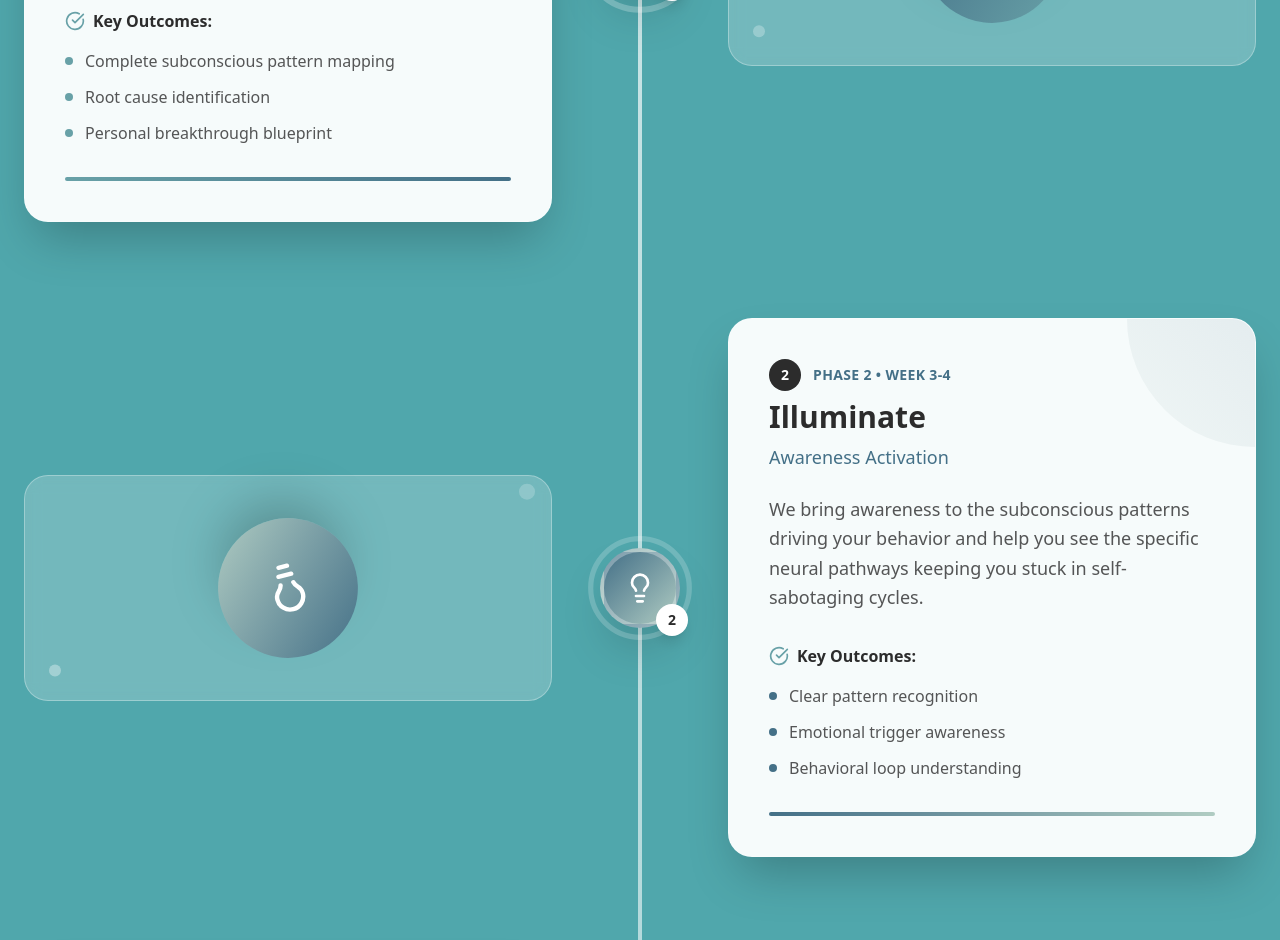
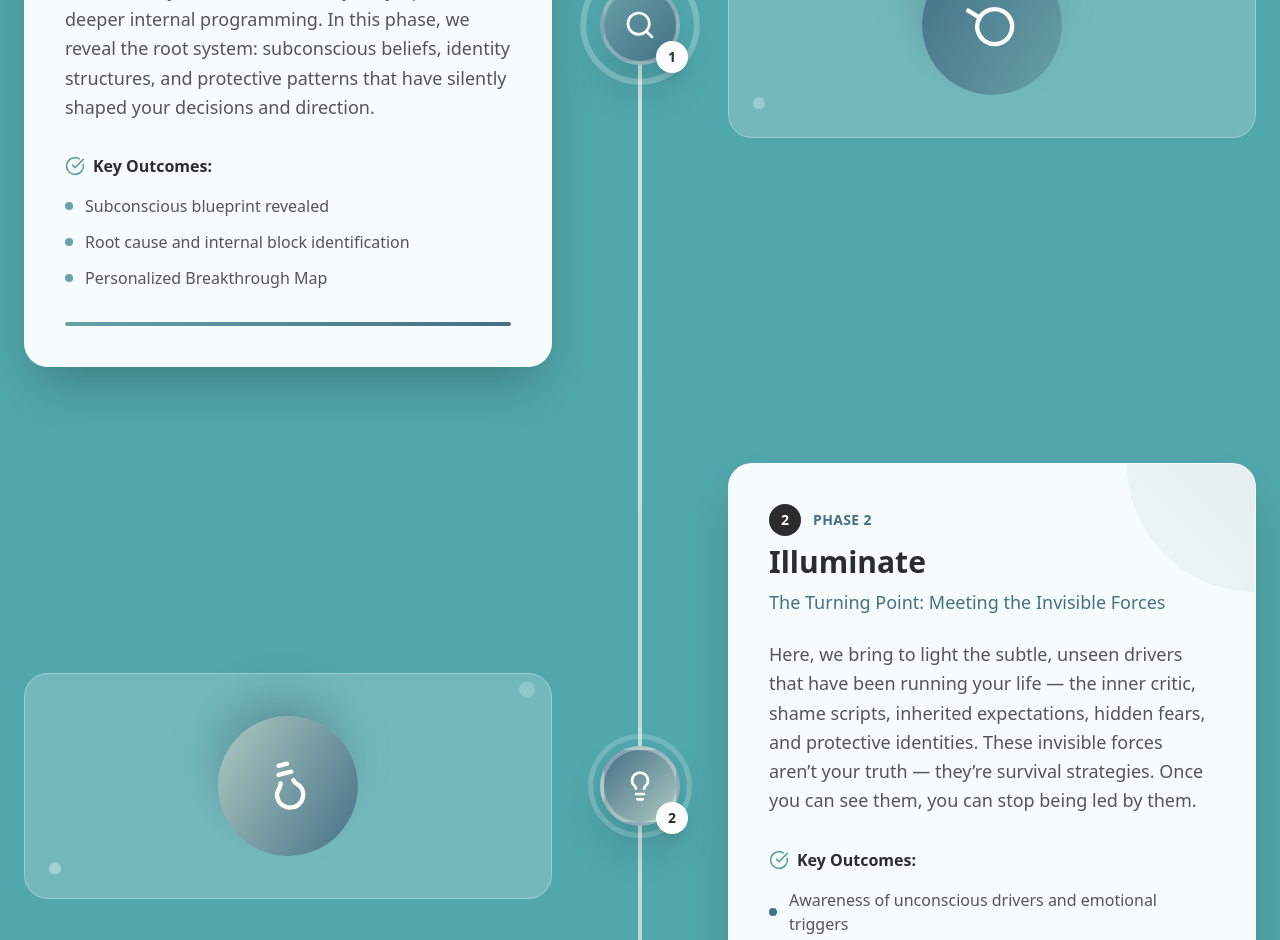
Before and after one commit to hmweb77/breakthough-website, a Next.js app: page / in a window 1280 px wide. Shown: the part 11060-12000 px from the top of the page. Built offline with nearby package versions, Linux system fonts and the light colour scheme.

Commit message:
updating copywriting v3

```diff
--- a/src/components/Home/About.jsx
+++ b/src/components/Home/About.jsx
@@ -28,7 +28,7 @@ const About = () => {
           viewport={{ once: true }}
         >
           <img
-            src="https://images.unsplash.com/photo-1573497019940-1c28c88b4f3e?ixlib=rb-4.0.3&ixid=MnwxMjA3fDB8MHxwaG90by1wYWdlfHx8fGVufDB8fHx8&auto=format&fit=crop&w=600&h=700"
+            src="/aboutIMG.png"
             alt="Coach portrait"
             className="w-full h-auto rounded-xl shadow-lg object-cover"
           />
@@ -47,17 +47,23 @@ const About = () => {
             Meet Your Guide
           </h2>
 
-          <p className="mt-6 text-[#555] text-base leading-relaxed">
-            With over 15 years of experience in personal development and transformational coaching, I’ve helped hundreds of professionals, entrepreneurs, and individuals break through limitations and achieve unprecedented success.
-          </p>
-          <p className="mt-4 text-[#555] text-base leading-relaxed">
-            My approach combines proven psychological frameworks, neuroscience-based techniques, and practical strategies that create lasting change. I believe that everyone has untapped potential waiting to be unleashed.
-          </p>
+          <p className="mt-6 text-[#2C2C2C]/90 text-base leading-relaxed">
+  Known as <em>The Breakthrough Architect</em>, <span className="font-semibold">Kasia Szczesniak</span> guides high-level leaders through <span className="font-semibold">transformational experiences</span> that dismantle <span className="font-semibold">deep resistance</span> and rewire their <span className="font-semibold">internal operating system</span> for aligned <span className="font-semibold">power, clarity, and success</span>.
+</p>
+
+<p className="mt-4 text-[#2C2C2C]/90 text-base leading-relaxed">
+  Backed by <span className="font-semibold">neuroscience, NLP</span>, and <span className="font-semibold">subconscious reprogramming</span>, her work fuses <em>ancient wisdom</em> with <em>modern science</em> to create <span className="font-semibold">rapid, embodied change</span> across <span className="font-semibold">identity, behavior, and results</span>.
+</p>
+
+<p className="mt-4 text-[#2C2C2C]/90 text-base leading-relaxed">
+  Kasia doesn’t offer <em>surface-level shifts</em> – she <span className="font-semibold">architects breakthroughs and transformation from the inside out</span>.
+</p>
+
 
           {/* Certification & Feature Columns */}
-          <div className="mt-10 grid grid-cols-1 md:grid-cols-2 gap-8">
+          {/* <div className="mt-10 grid grid-cols-1 md:grid-cols-2 gap-8"> */}
             {/* Certifications */}
-            <div>
+            {/* <div>
               <h4 className="text-[#2C2C2C] text-lg font-semibold mb-3">Certifications</h4>
               <ul className="space-y-3">
                 {certifications.map((cert, index) => (
@@ -67,10 +73,10 @@ const About = () => {
                   </li>
                 ))}
               </ul>
-            </div>
+            </div> */}
 
             {/* Featured In */}
-            <div>
+            {/* <div>
               <h4 className="text-[#2C2C2C] text-lg font-semibold mb-3">Featured In</h4>
               <ul className="space-y-3">
                 {features.map((feature, index) => (
@@ -80,8 +86,8 @@ const About = () => {
                   </li>
                 ))}
               </ul>
-            </div>
-          </div>
+            </div> */}
+          {/* </div> */}
         </motion.div>
       </div>
     </section>
--- a/src/components/Home/Process.jsx
+++ b/src/components/Home/Process.jsx
@@ -6,13 +6,12 @@ const steps = [
   {
     number: 1,
     title: "Uncover",
-    subtitle: "Deep Discovery Phase",
-    description: "We identify your specific internal blocks using proprietary assessment methods that go beyond traditional coaching approaches to uncover what's been holding you back.",
-    duration: "Week 1-2",
+    subtitle: "Freedom From: Survival Patterns & Painful Conditioning",
+    description: "You begin here — in the tension of what’s no longer working. Whether it’s procrastination, overachievement, people-pleasing, or burnout, these aren’t just behaviors — they’re symptoms of deeper internal programming. In this phase, we reveal the root system: subconscious beliefs, identity structures, and protective patterns that have silently shaped your decisions and direction.",
     outcomes: [
-      "Complete subconscious pattern mapping",
-      "Root cause identification",
-      "Personal breakthrough blueprint"
+      "Subconscious blueprint revealed",
+      "Root cause and internal block identification",
+      "Personalized Breakthrough Map"
     ],
     icon: Search,
     gradient: "from-[#68A1A7] to-[#447087]",
@@ -21,13 +20,12 @@ const steps = [
   {
     number: 2,
     title: "Illuminate",
-    subtitle: "Awareness Activation",
-    description: "We bring awareness to the subconscious patterns driving your behavior and help you see the specific neural pathways keeping you stuck in self-sabotaging cycles.",
-    duration: "Week 3-4",
+    subtitle: "The Turning Point: Meeting the Invisible Forces",
+    description: " Here, we bring to light the subtle, unseen drivers that have been running your life — the inner critic, shame scripts, inherited expectations, hidden fears, and protective identities. These invisible forces aren’t your truth — they’re survival strategies. Once you can see them, you can stop being led by them.",
     outcomes: [
-      "Clear pattern recognition",
-      "Emotional trigger awareness",
-      "Behavioral loop understanding"
+      "Awareness of unconscious drivers and emotional triggers",
+      "Deconstruction of protective patterns and subconscious rules",
+      "Clarity and conscious choice begins to emerge"
     ],
     icon: Lightbulb,
     gradient: "from-[#447087] to-[#B0CCC2]",
@@ -36,13 +34,12 @@ const steps = [
   {
     number: 3,
     title: "Rewire",
-    subtitle: "Neural Transformation",
-    description: "Using advanced neuroplasticity techniques, we help you release old patterns and create new neural pathways that support your desired outcomes and identity.",
-    duration: "Week 5-8",
+    subtitle: "Freedom To: Repatterning Identity & Choosing Powerfully",
+    description: "Now that the hidden forces have been named, we dissolve their grip. Using advanced neuroplasticity and subconscious reprogramming tools, we interrupt old neural loops and build new internal pathways that align with who you are becoming.You stop reacting from the past — and start creating from power.",
     outcomes: [
-      "New neural pathway creation",
-      "Pattern interruption mastery",
-      "Identity-level shifts"
+      "Release of outdated beliefs and emotional imprints",
+      "Creation of new neural pathways and identity anchors",
+      "Transformation at the subconscious and behavioral level"
     ],
     icon: Zap,
     gradient: "from-[#B0CCC2] to-[#68A1A7]",
@@ -51,13 +48,12 @@ const steps = [
   {
     number: 4,
     title: "Embody",
-    subtitle: "Integration & Mastery",
-    description: "We integrate your new patterns into daily life, ensuring they become your default state so you naturally operate from your new level of awareness and capability.",
-    duration: "Week 9-12",
+    subtitle: "Freedom To: Integration, Expression & Self-Led Living",
+    description: "This is the shift from change to embodiment. Your new way of being is no longer a concept — it becomes your natural state. You lead from clarity. Act from alignment. Live from truth. You are no longer escaping anything. You are becoming everything you were designed to be.",
     outcomes: [
-      "Automatic new behaviors",
-      "Sustained transformation",
-      "Breakthrough lifestyle"
+      "Embodied new identity and behaviors",
+      "Sustained transformation and expanded self-leadership",
+      "Life and leadership aligned with truth, purpose, and power"
     ],
     icon: Award,
     gradient: "from-[#68A1A7] to-[#50A7AC]",
@@ -243,7 +239,7 @@ const Process = () => {
                               <span className="text-white font-bold text-sm">{step.number}</span>
                             </div>
                             <span className="text-[#447087] font-semibold text-sm uppercase tracking-wide">
-                              Phase {step.number} • {step.duration}
+                              Phase {step.number}
                             </span>
                           </div>
 
```
Also changed, not shown: public/aboutIMG.png (added).
